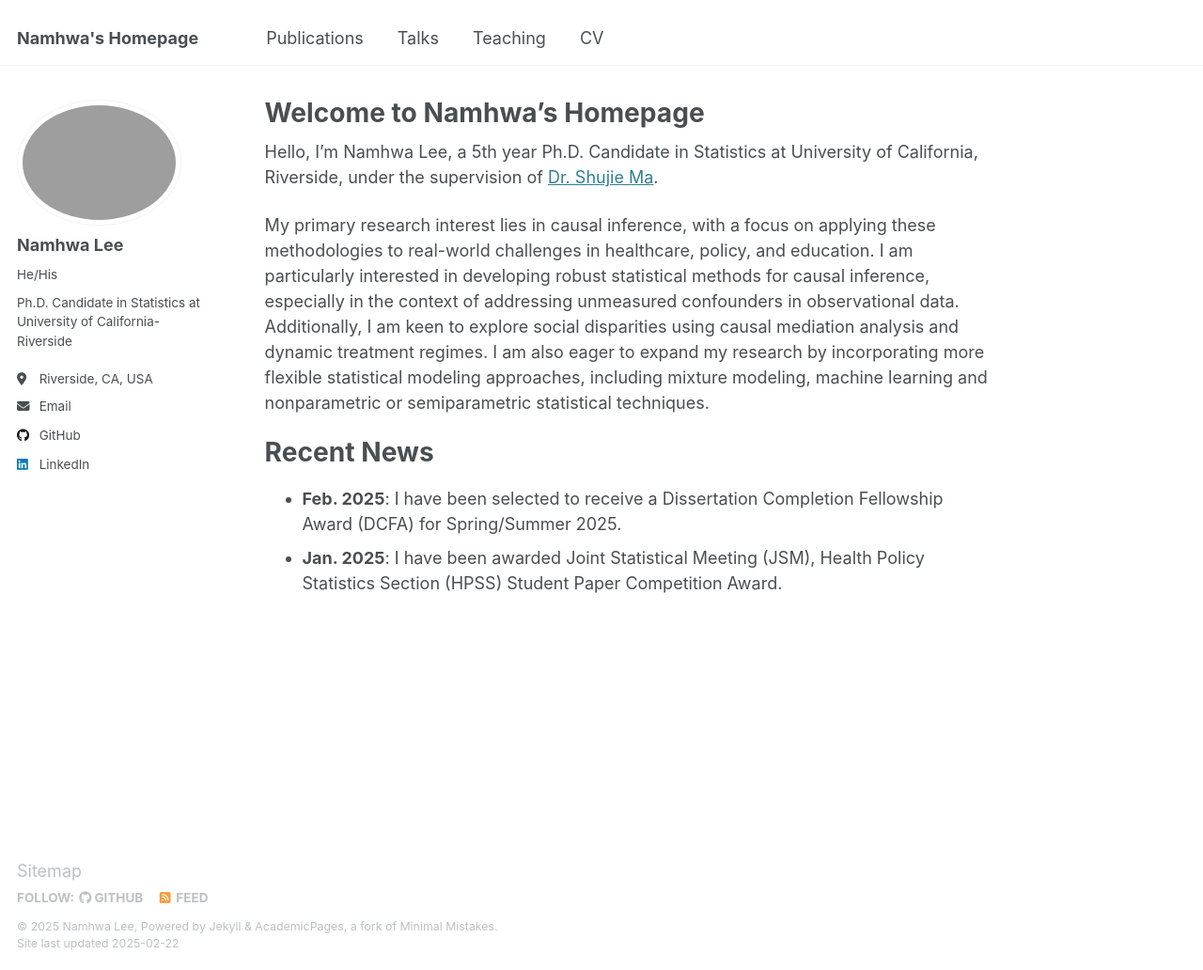
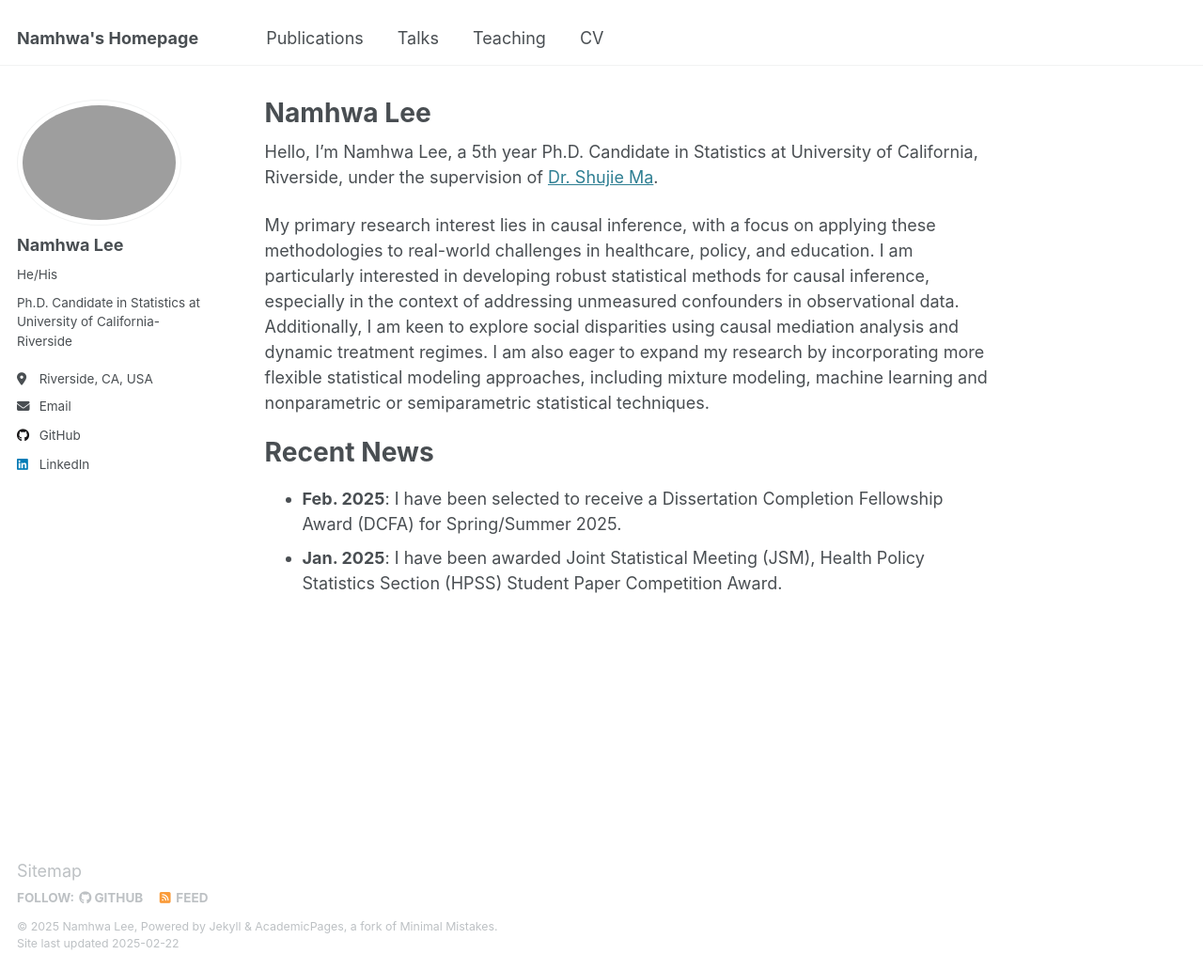
Before and after one commit to NamhwaLee/NamhwaLee.github.io, a Jekyll site: the page built from _pages/about.md, in a window 1280 px wide and 1032 px high. Shown: the whole window at 94% size. Built offline with Jekyll 4.4.1, drawn with Linux system fonts in a browser that asks for light colours.

Commit message:
Update about.md

```diff
--- a/_pages/about.md
+++ b/_pages/about.md
@@ -1,6 +1,6 @@
 ---
 permalink: /
-title: "Welcome to Namhwa's Homepage"
+title: "Namhwa Lee"
 author_profile: true
 redirect_from:
   - /about/
```
